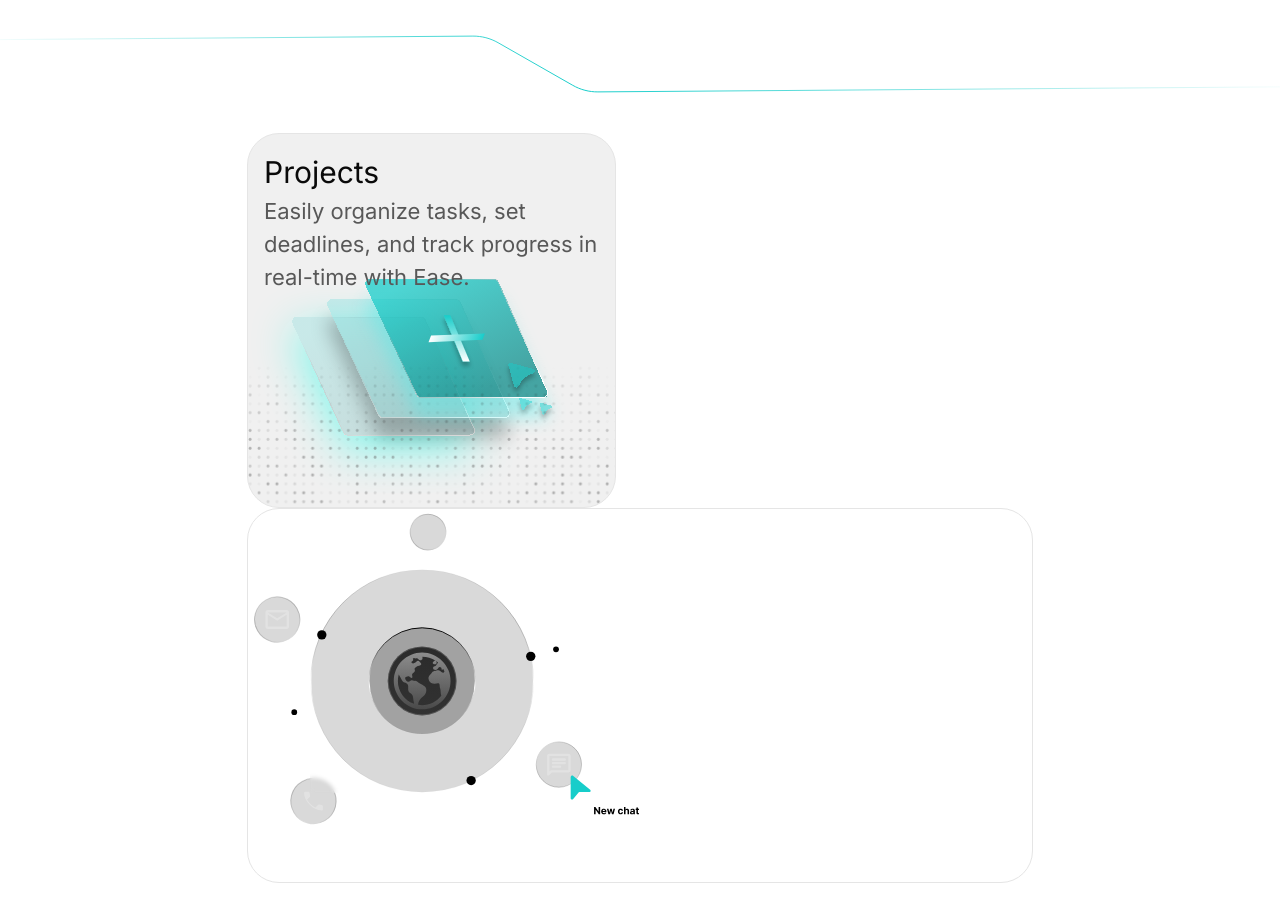
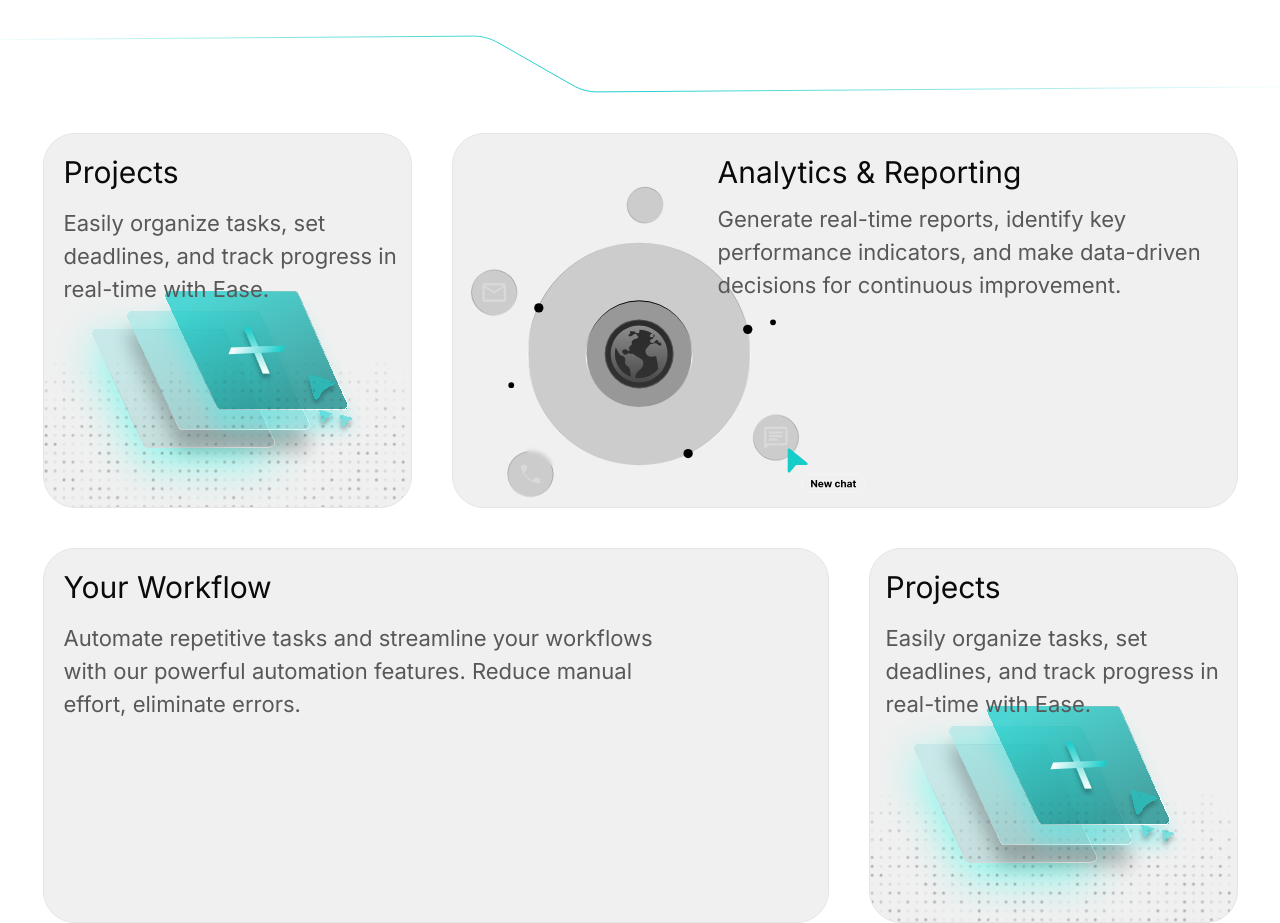
Before and after one commit to Roshen-Perera/ceylon-developers-portfolio, a Next.js app: page / in a window 1280 px wide. Shown: the part 4240-5163 px from the top of the page. Before the commit the page ends 5123 px from the top, so only its background shows below. Built offline with nearby package versions, Linux system fonts and the light colour scheme.

Commit message:
created workflow vector

```diff
--- a/app/page.tsx
+++ b/app/page.tsx
@@ -298,14 +298,17 @@ export default function Home() {
             </defs>
           </svg>
         </div>
-        <div>
+        <div className="flex flex-col gap-10">
+          <div className="flex flex-row gap-10">
             <div className="w-[369px] h-[375px] bg-[#6F6F6F1A] border-1 rounded-4xl overflow-hidden">
-            <div className="p-4">
+              <div className="mt-4 ml-5">
+                <div className="flex flex-col gap-3">
                   <h1 className="text-[30px]">Projects</h1>
                   <p className="text-[22px] text-[#585858] relative z-1">
                     Easily organize tasks, set deadlines, and track progress in
                     real-time with Ease.
                   </p>
+                </div>
                 <DotVector />
               </div>
               <Image
@@ -316,8 +319,56 @@ export default function Home() {
                 className="relative bottom-45 z-1"
               />
             </div>
-          <div className="w-[786px] h-[375px] border-1 rounded-4xl overflow-hidden">
-            <AnalyticsVector/>
+            <div className="w-[786px] h-[375px] bg-[#6F6F6F1A] border-1 rounded-4xl overflow-hidden">
+              <div className="flex ">
+                <div className="mt-12 ml-3">
+                  <AnalyticsVector />
+                </div>
+                <div className=" flex flex-col gap-2 relative right-37 mt-4 z-20">
+                  <h1 className="text-[30px]">Analytics & Reporting</h1>
+                  <p className="text-[22px] w-[515px] text-[#585858]">
+                    Generate real-time reports, identify key performance
+                    indicators, and make data-driven decisions for continuous
+                    improvement.
+                  </p>
+                </div>
+              </div>
+            </div>
+          </div>
+          <div className="flex flex-row gap-10">
+            <div className="w-[786px] h-[375px] bg-[#6F6F6F1A] border-1 rounded-4xl overflow-hidden">
+              <div className="flex ">
+                <div className="mt-4 ml-5">
+                  <div className="flex flex-col gap-3">
+                    <h1 className="text-[30px]">Your Workflow</h1>
+                    <p className="text-[22px] w-[605px] text-[#585858] relative z-1">
+                      Automate repetitive tasks and streamline your workflows
+                      with our powerful automation features. Reduce manual
+                      effort, eliminate errors.
+                    </p>
+                  </div>
+                </div>
+              </div>
+            </div>
+            <div className="w-[369px] h-[375px] bg-[#6F6F6F1A] border-1 rounded-4xl overflow-hidden">
+              <div className="p-4">
+                <div className="flex flex-col gap-3">
+                  <h1 className="text-[30px]">Projects</h1>
+                  <p className="text-[22px] text-[#585858] relative z-1">
+                    Easily organize tasks, set deadlines, and track progress in
+                    real-time with Ease.
+                  </p>
+                </div>
+                <DotVector />
+              </div>
+              <Image
+                src={"/assets/vectors/maskGroup.png"}
+                alt={""}
+                width={500}
+                height={200}
+                className="relative bottom-45 z-1"
+              />
+            </div>
           </div>
         </div>
       </div>
```
Lines whose indentation alone changed are shown as unchanged.
